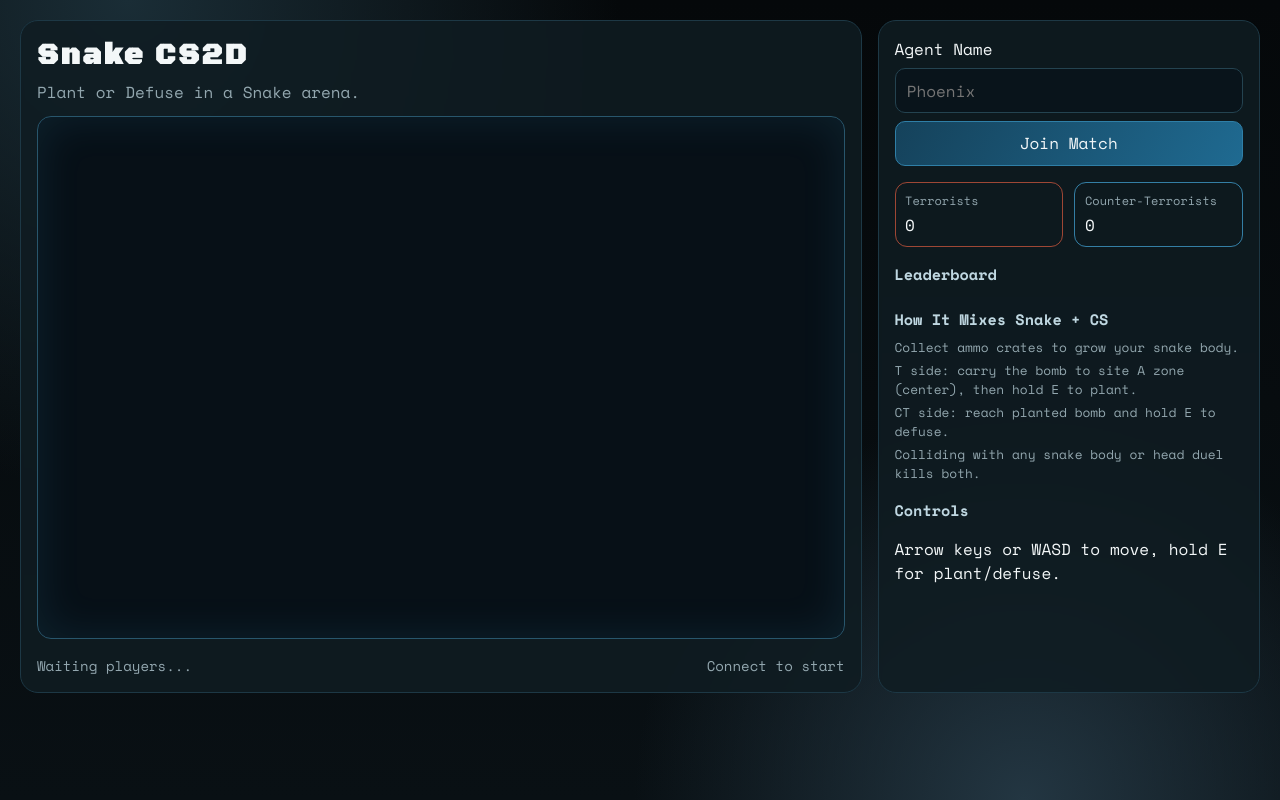
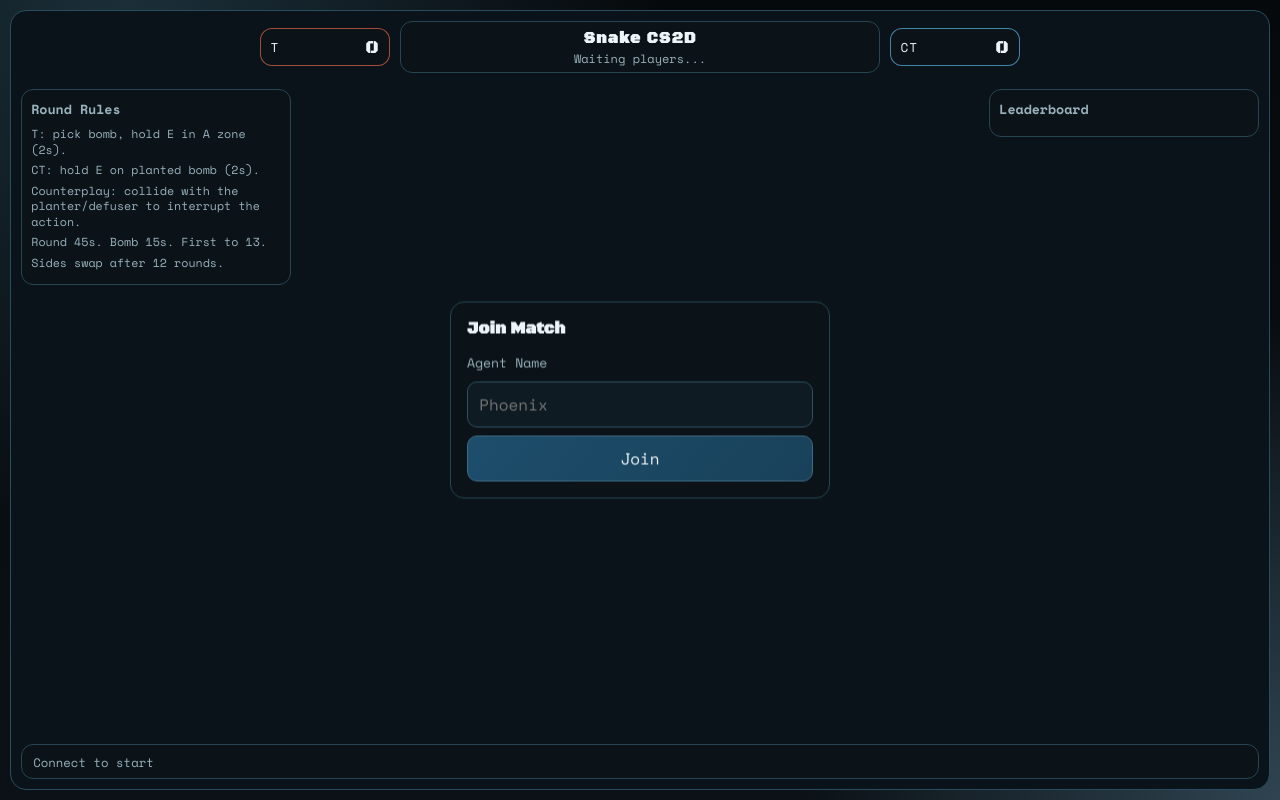
Before and after one commit to kmartin91/snake-cs2d, a website: page public/index.html in a window 1280 px wide. Drawn offline with nearby package versions, Linux system fonts and the light colour scheme.

Commit message:
full screen

```diff
--- a/public/client.js
+++ b/public/client.js
@@ -1,8 +1,11 @@
 const canvas = document.getElementById('game');
 const ctx = canvas.getContext('2d');
+const stageEl = document.getElementById('stage');
 const joinBtn = document.getElementById('joinBtn');
 const nameInput = document.getElementById('nameInput');
 const joinBox = document.getElementById('joinBox');
+const rulesModal = document.getElementById('rulesModal');
+const rulesBtn = document.getElementById('rulesBtn');
 
 const phaseEl = document.getElementById('phase');
 const eventEl = document.getElementById('event');
@@ -32,6 +35,10 @@ let isAnimating = false;
 let staticLayer = null;
 let staticLayerKey = '';
 let directionHoldTimer = null;
+let hasJoined = false;
+let rulesDismissed = false;
+let prevRoundsPlayed = 0;
+let prevMatchOver = false;
 const INTERP_DELAY_MS = 90;
 
 function formatTimer(ticks) {
@@ -239,25 +246,24 @@ function clearStaticLayer() {
 function resizeCanvas() {
   const grid = gameState?.grid || { width: 34, height: 22 };
   const ratio = grid.width / grid.height;
-  const parentWidth = Math.max(320, Math.floor(canvas.parentElement.clientWidth));
-  const viewportMaxHeight = Math.floor(window.innerHeight * 0.62);
+  const stageW = Math.max(320, Math.floor(stageEl.clientWidth));
+  const stageH = Math.max(220, Math.floor(stageEl.clientHeight));
 
-  let width = parentWidth;
+  let width = stageW;
   let height = Math.floor(width / ratio);
-
-  if (height > viewportMaxHeight) {
-    height = viewportMaxHeight;
+  if (height > stageH) {
+    height = stageH;
     width = Math.floor(height * ratio);
   }
 
-  const safeWidth = Math.max(320, width);
-  const safeHeight = Math.max(200, height);
-
-  if (canvas.width !== safeWidth || canvas.height !== safeHeight) {
-    canvas.width = safeWidth;
-    canvas.height = safeHeight;
+  if (canvas.width !== width || canvas.height !== height) {
+    canvas.width = width;
+    canvas.height = height;
     clearStaticLayer();
   }
+
+  canvas.style.width = `${width}px`;
+  canvas.style.height = `${height}px`;
 }
 
 function draw(renderState) {
@@ -415,7 +421,23 @@ function setActionHeld(nextHeld) {
   socket.emit('action', nextHeld);
 }
 
+function maybeShowRulesModal() {
+  if (!hasJoined || !gameState || !rulesModal) return;
+  const isMatchStart = gameState.roundsPlayed === 0 && gameState.roundFreezeTicks > 0 && !gameState.matchOver;
+  if (isMatchStart && !rulesDismissed) {
+    rulesModal.classList.remove('hidden');
+  }
+}
+
 window.addEventListener('keydown', (e) => {
+  const target = e.target;
+  const isTyping =
+    target instanceof HTMLElement &&
+    (target.tagName === 'INPUT' ||
+      target.tagName === 'TEXTAREA' ||
+      target.isContentEditable);
+  if (isTyping) return;
+
   const key = e.key.toLowerCase();
   if (['arrowup', 'arrowdown', 'arrowleft', 'arrowright', 'w', 'a', 's', 'd'].includes(key)) {
     e.preventDefault();
@@ -479,6 +501,13 @@ if (touchActionBtn) {
   touchActionBtn.addEventListener('pointerleave', onActionUp);
 }
 
+if (rulesBtn && rulesModal) {
+  rulesBtn.addEventListener('click', () => {
+    rulesDismissed = true;
+    rulesModal.classList.add('hidden');
+  });
+}
+
 joinBtn.addEventListener('click', () => {
   const name = nameInput.value.trim() || 'Player';
   socket = io({
@@ -488,10 +517,18 @@ joinBtn.addEventListener('click', () => {
 
   socket.on('joined', ({ id, faction }) => {
     selfId = id;
-    joinBox.innerHTML = `<p>Connected as <strong>${faction}</strong>.</p>`;
+    hasJoined = true;
+    joinBox.classList.add('hidden');
+    phaseEl.textContent = `Connected as ${faction}`;
   });
 
   socket.on('state', (nextState) => {
+    if ((prevRoundsPlayed > 0 || prevMatchOver) && nextState.roundsPlayed === 0 && nextState.roundFreezeTicks > 0) {
+      rulesDismissed = false;
+    }
+    prevRoundsPlayed = nextState.roundsPlayed;
+    prevMatchOver = Boolean(nextState.matchOver);
+
     const now = performance.now();
     prevSnapshot = nextSnapshot || nextState;
     prevSnapshotAt = nextSnapshotAt || now;
@@ -500,6 +537,7 @@ joinBtn.addEventListener('click', () => {
     gameState = nextState;
     resizeCanvas();
     updateHud();
+    maybeShowRulesModal();
 
     if (!isAnimating) {
       isAnimating = true;
--- a/public/index.html
+++ b/public/index.html
@@ -13,17 +13,40 @@
     <link rel="stylesheet" href="/style.css" />
   </head>
   <body>
-    <main class="layout">
-      <section class="panel game-panel">
-        <header class="banner">
-          <h1>Snake CS2D</h1>
-          <p>Plant or Defuse in a Snake arena.</p>
+    <main class="app-shell">
+      <section class="stage" id="stage">
+        <canvas id="game" width="1020" height="660"></canvas>
+
+        <header class="hud-top">
+          <div class="team-score team-t">
+            <span class="name">T</span>
+            <span id="scoreT">0</span>
+          </div>
+          <div class="hud-center">
+            <h1>Snake CS2D</h1>
+            <p id="phase">Waiting players...</p>
+          </div>
+          <div class="team-score team-ct">
+            <span class="name">CT</span>
+            <span id="scoreCT">0</span>
+          </div>
         </header>
 
-        <canvas id="game" width="1020" height="660"></canvas>
+        <aside class="hud-right">
+          <h2>Leaderboard</h2>
+          <ul id="leaderboard"></ul>
+        </aside>
 
-        <div class="status">
-          <span id="phase">Waiting players...</span>
+        <aside class="hud-left">
+          <h2>Round Rules</h2>
+          <p>T: pick bomb, hold E in A zone (2s).</p>
+          <p>CT: hold E on planted bomb (2s).</p>
+          <p>Counterplay: collide with the planter/defuser to interrupt the action.</p>
+          <p>Round 45s. Bomb 15s. First to 13.</p>
+          <p>Sides swap after 12 rounds.</p>
+        </aside>
+
+        <div class="hud-bottom">
           <span id="event">Connect to start</span>
         </div>
 
@@ -36,44 +59,23 @@
           </div>
           <button class="touch-btn action" id="touchAction">HOLD E</button>
         </section>
-      </section>
 
-      <aside class="panel side-panel">
-        <div class="join-box" id="joinBox">
+        <section class="join-panel" id="joinBox">
+          <h2>Join Match</h2>
           <label for="nameInput">Agent Name</label>
           <input id="nameInput" maxlength="18" placeholder="Phoenix" />
-          <button id="joinBtn">Join Match</button>
-        </div>
-
-        <div class="score-row">
-          <div class="team team-t">
-            <span class="label">Terrorists</span>
-            <span id="scoreT">0</span>
-          </div>
-          <div class="team team-ct">
-            <span class="label">Counter-Terrorists</span>
-            <span id="scoreCT">0</span>
-          </div>
-        </div>
-
-        <section>
-          <h2>Leaderboard</h2>
-          <ul id="leaderboard"></ul>
+          <button id="joinBtn">Join</button>
         </section>
 
-        <section class="rules">
-          <h2>How It Mixes Snake + CS</h2>
-          <p>Collect ammo crates to grow your snake body.</p>
-          <p>T side: carry the bomb to site A zone (center), then hold E to plant.</p>
-          <p>CT side: reach planted bomb and hold E to defuse.</p>
-          <p>Colliding with any snake body or head duel kills both.</p>
+        <section class="rules-modal hidden" id="rulesModal">
+          <h2>Round Rules</h2>
+          <p>T side: pick bomb, reach A zone, hold E to plant (2s).</p>
+          <p>CT side: stand on planted bomb, hold E to defuse (2s).</p>
+          <p>Counterplay: collide with the planter/defuser to interrupt the action.</p>
+          <p>Round: 45s. Bomb: 15s. First team to 13, side swap after 12 rounds.</p>
+          <button id="rulesBtn">Let&apos;s Go</button>
         </section>
-
-        <section>
-          <h2>Controls</h2>
-          <p>Arrow keys or WASD to move, hold E for plant/defuse.</p>
-        </section>
-      </aside>
+      </section>
     </main>
 
     <script src="https://cdn.socket.io/4.8.1/socket.io.min.js"></script>
--- a/public/style.css
+++ b/public/style.css
@@ -1,135 +1,159 @@
 :root {
-  --bg: #091014;
-  --panel: #101c22;
-  --panel-border: #1d3845;
-  --text: #f3f7f8;
-  --muted: #93a7af;
-  --t: #ff6645;
-  --ct: #4fc4ff;
-  --crate: #f8d66d;
-  --bomb: #ff2f2f;
-  --site: #79ff9e;
+  --bg: #0b1116;
+  --hud: rgba(12, 20, 26, 0.86);
+  --hud-border: #284554;
+  --text: #edf5f8;
+  --muted: #9ab2bc;
+  --t: #ff724f;
+  --ct: #62cfff;
 }
 
 * {
   box-sizing: border-box;
 }
 
+html,
 body {
   margin: 0;
+  width: 100%;
+  height: 100%;
+  overflow: hidden;
+}
+
+body {
   font-family: "Space Mono", monospace;
   color: var(--text);
   background:
-    radial-gradient(circle at 10% 0%, #1a2d36 0, transparent 35%),
-    radial-gradient(circle at 80% 100%, #233642 0, transparent 30%),
-    linear-gradient(180deg, #05080a, var(--bg));
-  min-height: 100vh;
+    radial-gradient(circle at 10% 0%, #1b2f39 0, transparent 38%),
+    radial-gradient(circle at 100% 100%, #2f4451 0, transparent 32%),
+    linear-gradient(180deg, #06090c, var(--bg));
   overscroll-behavior: none;
 }
 
-.layout {
-  max-width: 1320px;
-  margin: 0 auto;
-  padding: 1.25rem;
-  display: grid;
-  grid-template-columns: 2.2fr 1fr;
-  gap: 1rem;
+.app-shell {
+  width: 100%;
+  height: 100%;
+  padding: 0.65rem;
 }
 
-.panel {
-  background: color-mix(in srgb, var(--panel), transparent 14%);
-  border: 1px solid var(--panel-border);
-  border-radius: 18px;
-  padding: 1rem;
-  backdrop-filter: blur(2px);
+.stage {
+  width: 100%;
+  height: 100%;
+  position: relative;
+  border-radius: 16px;
+  overflow: hidden;
+  border: 1px solid #2a4c5f;
+  background: #0a1319;
 }
 
-.banner h1 {
-  margin: 0;
-  font-family: "Black Ops One", system-ui;
-  letter-spacing: 0.08em;
-  font-size: clamp(1.6rem, 2.3vw, 2.4rem);
+#game {
+  position: absolute;
+  left: 50%;
+  top: 50%;
+  transform: translate(-50%, -50%);
+  display: block;
+  touch-action: none;
 }
 
-.banner p {
-  margin: 0.35rem 0 0.8rem;
+.hud-top {
+  position: absolute;
+  top: 0.6rem;
+  left: 50%;
+  transform: translateX(-50%);
+  width: min(760px, calc(100% - 1.2rem));
+  display: grid;
+  grid-template-columns: 130px 1fr 130px;
+  align-items: center;
+  gap: 0.65rem;
+}
+
+.team-score,
+.hud-center,
+.hud-left,
+.hud-right,
+.hud-bottom,
+.join-panel,
+.rules-modal {
+  background: var(--hud);
+  border: 1px solid var(--hud-border);
+  backdrop-filter: blur(4px);
+}
+
+.team-score {
+  border-radius: 12px;
+  padding: 0.4rem 0.6rem;
+  display: flex;
+  justify-content: space-between;
+  align-items: center;
+  font-family: "Black Ops One", system-ui;
+  letter-spacing: 0.04em;
+  font-size: 1.15rem;
+}
+
+.team-score .name {
+  font-size: 0.8rem;
+  font-family: "Space Mono", monospace;
+}
+
+.team-t {
+  border-color: color-mix(in srgb, var(--t), transparent 38%);
+}
+
+.team-ct {
+  border-color: color-mix(in srgb, var(--ct), transparent 38%);
+}
+
+.hud-center {
+  border-radius: 12px;
+  text-align: center;
+  padding: 0.35rem 0.5rem;
+}
+
+.hud-center h1 {
+  margin: 0;
+  font-size: 1rem;
+  letter-spacing: 0.07em;
+  font-family: "Black Ops One", system-ui;
+}
+
+.hud-center p {
+  margin: 0.14rem 0 0;
+  color: var(--muted);
+  font-size: 0.75rem;
+}
+
+.hud-right {
+  position: absolute;
+  right: 0.6rem;
+  top: 4.85rem;
+  width: 270px;
+  border-radius: 12px;
+  padding: 0.58rem;
+  max-height: calc(100% - 10.7rem);
+  overflow: auto;
+}
+
+.hud-left {
+  position: absolute;
+  left: 0.6rem;
+  top: 4.85rem;
+  width: 270px;
+  border-radius: 12px;
+  padding: 0.58rem;
+}
+
+.hud-left h2,
+.hud-right h2 {
+  margin: 0 0 0.45rem;
+  font-size: 0.83rem;
   color: var(--muted);
 }
 
-#game {
-  width: 100%;
-  max-height: 68vh;
-  aspect-ratio: 34 / 22;
-  border-radius: 14px;
-  border: 1px solid #28566c;
-  background: #071017;
-  box-shadow: inset 0 0 45px color-mix(in srgb, #4fc4ff, transparent 90%);
-  touch-action: none;
-}
-
-.status {
-  margin-top: 0.65rem;
-  display: flex;
-  justify-content: space-between;
-  gap: 0.7rem;
+.hud-left p {
+  margin: 0.28rem 0;
   color: var(--muted);
-  font-size: 0.88rem;
-}
-
-.join-box {
-  display: grid;
-  gap: 0.45rem;
-  margin-bottom: 1rem;
-}
-
-.join-box input,
-.join-box button {
-  padding: 0.6rem 0.7rem;
-  border-radius: 10px;
-  border: 1px solid #244350;
-  background: #09141b;
-  color: var(--text);
-  font: inherit;
-}
-
-.join-box button {
-  background: linear-gradient(120deg, #15425b, #1f6a91);
-  border-color: #2f7fa7;
-  cursor: pointer;
-}
-
-.score-row {
-  display: grid;
-  grid-template-columns: 1fr 1fr;
-  gap: 0.7rem;
-  margin: 0.8rem 0;
-}
-
-.team {
-  border-radius: 12px;
-  padding: 0.6rem;
-  border: 1px solid;
-  display: grid;
-  gap: 0.2rem;
-}
-
-.team .label {
-  font-size: 0.75rem;
-  color: var(--muted);
-}
-
-.team-t {
-  border-color: color-mix(in srgb, var(--t), transparent 40%);
-}
-
-.team-ct {
-  border-color: color-mix(in srgb, var(--ct), transparent 40%);
-}
-
-h2 {
-  font-size: 0.95rem;
-  margin: 1rem 0 0.45rem;
-  color: #bfd7e1;
+  font-size: 0.73rem;
+  line-height: 1.35;
 }
 
 #leaderboard {
@@ -138,31 +162,93 @@ h2 {
   padding: 0;
   display: grid;
   gap: 0.25rem;
-  max-height: 200px;
-  overflow: auto;
 }
 
 #leaderboard li {
   display: flex;
   justify-content: space-between;
-  gap: 0.4rem;
-  padding: 0.35rem 0.45rem;
-  border: 1px solid #213744;
+  gap: 0.3rem;
+  padding: 0.34rem 0.45rem;
   border-radius: 8px;
-  font-size: 0.8rem;
+  border: 1px solid #2a4250;
+  font-size: 0.74rem;
 }
 
-.rules p {
-  margin: 0.25rem 0;
+.hud-bottom {
+  position: absolute;
+  left: 0.6rem;
+  right: 0.6rem;
+  bottom: 0.6rem;
+  border-radius: 12px;
+  padding: 0.46rem 0.7rem;
+  color: var(--muted);
+  font-size: 0.77rem;
+  white-space: nowrap;
+  overflow: hidden;
+  text-overflow: ellipsis;
+}
+
+.join-panel,
+.rules-modal {
+  position: absolute;
+  left: 50%;
+  top: 50%;
+  transform: translate(-50%, -50%);
+  border-radius: 14px;
+  padding: 1rem;
+  width: min(380px, calc(100% - 1.3rem));
+  z-index: 5;
+}
+
+.join-panel h2,
+.rules-modal h2 {
+  margin: 0 0 0.65rem;
+  font-family: "Black Ops One", system-ui;
+  font-size: 1.05rem;
+}
+
+.join-panel label {
+  font-size: 0.82rem;
+  color: var(--muted);
+}
+
+.join-panel input,
+.join-panel button,
+.rules-modal button {
+  width: 100%;
+  margin-top: 0.5rem;
+  padding: 0.62rem 0.7rem;
+  border-radius: 10px;
+  border: 1px solid #2d4f61;
+  background: #0f1b22;
+  color: var(--text);
+  font: inherit;
+}
+
+.join-panel button,
+.rules-modal button {
+  border-color: #3e6a82;
+  background: linear-gradient(130deg, #1d4e6c, #19415a);
+  cursor: pointer;
+}
+
+.rules-modal p {
+  margin: 0.32rem 0;
   color: var(--muted);
   font-size: 0.8rem;
 }
 
+.hidden {
+  display: none;
+}
+
 .touch-controls {
+  position: absolute;
+  left: 0.6rem;
+  right: 0.6rem;
+  bottom: 3.7rem;
   display: none;
   grid-template-columns: 1fr auto;
-  gap: 0.9rem;
-  margin-top: 0.8rem;
   align-items: center;
 }
 
@@ -171,8 +257,6 @@ h2 {
   grid-template-columns: repeat(3, minmax(46px, 62px));
   grid-template-rows: repeat(3, minmax(46px, 62px));
   gap: 0.45rem;
-  justify-content: center;
-  align-items: center;
 }
 
 .touch-btn {
@@ -212,24 +296,61 @@ h2 {
 }
 
 .touch-btn.action {
-  padding: 0.9rem 1rem;
-  min-width: 108px;
-  min-height: 108px;
+  min-width: 110px;
+  min-height: 110px;
   border-radius: 999px;
   border-color: #7e3a2f;
   background: linear-gradient(160deg, #603028, #3f1f1b);
 }
 
 @media (max-width: 980px) {
-  .layout {
-    grid-template-columns: 1fr;
-    padding: 0.75rem;
+  .app-shell {
+    padding: 0;
   }
 
-  .status {
-    flex-direction: column;
-    align-items: flex-start;
-    gap: 0.2rem;
+  .stage {
+    border-radius: 0;
+    border: none;
+  }
+
+  .hud-right {
+    display: none;
+  }
+
+  .hud-left {
+    display: none;
+  }
+
+  .hud-top {
+    width: calc(100% - 0.6rem);
+    top: 0.3rem;
+    grid-template-columns: 92px 1fr 92px;
+    gap: 0.3rem;
+  }
+
+  .team-score {
+    font-size: 0.95rem;
+    padding: 0.3rem 0.45rem;
+  }
+
+  .team-score .name {
+    font-size: 0.68rem;
+  }
+
+  .hud-center h1 {
+    font-size: 0.82rem;
+  }
+
+  .hud-center p {
+    font-size: 0.64rem;
+  }
+
+  .hud-bottom {
+    left: 0.3rem;
+    right: 0.3rem;
+    bottom: 0.3rem;
+    padding: 0.38rem 0.5rem;
+    font-size: 0.67rem;
   }
 
   .touch-controls {
```
